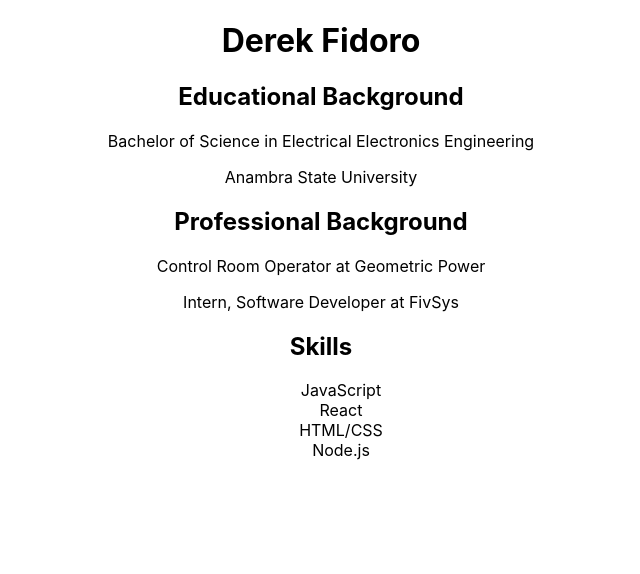
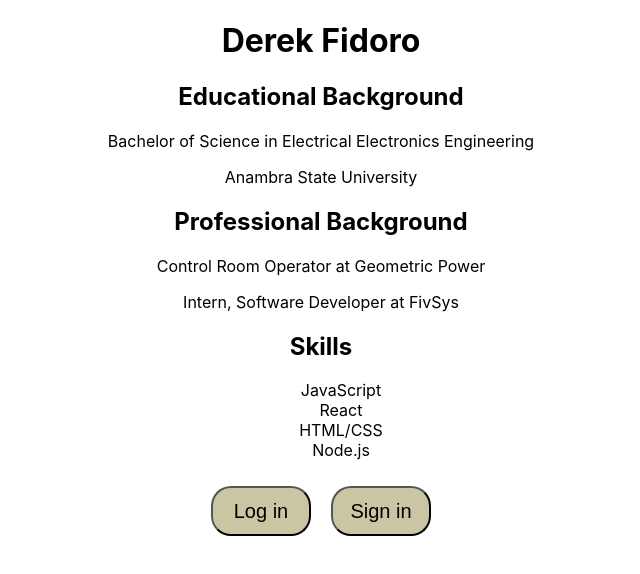
Before and after one commit to Derutron/derek_R_C3, a React (Create React App) app: page / in a window 1280 px wide. Shown: the top 574 px of the page, without its empty margins (319-959 px from the left). Built offline with nearby package versions, Linux system fonts and the light colour scheme.

Commit message:
third Update

```diff
--- a/src/App.css
+++ b/src/App.css
@@ -40,3 +40,13 @@
 ul {
   list-style: none;
 }
+
+Button{
+  color: rgb(0, 0, 0);
+  background-color: rgb(202, 198, 163);
+  width: 100px;
+  height: 50px;
+  border-radius: 20px;
+  font-size: 20px;
+  margin: 10px;
+}
--- a/src/App.js
+++ b/src/App.js
@@ -1,5 +1,6 @@
-import logo from './logo.svg';
+// import logo from './logo.svg';
 import './App.css';
+import Button from './components/Button';
 
 function App() {
   return (
@@ -20,7 +21,12 @@ function App() {
         <li>HTML/CSS</li>
         <li>Node.js</li>
       </ul>
+
+      <Button label="Log in"/>
+      <Button label="Sign in"/>
+
     </div>
+
   );
 }
 
--- /dev/null
+++ b/src/components/Button.js
@@ -0,0 +1,9 @@
+import React from 'react'
+
+function Button({label}) {
+  return (
+    <button>{label}</button>
+  )
+}
+
+export default Button
```
